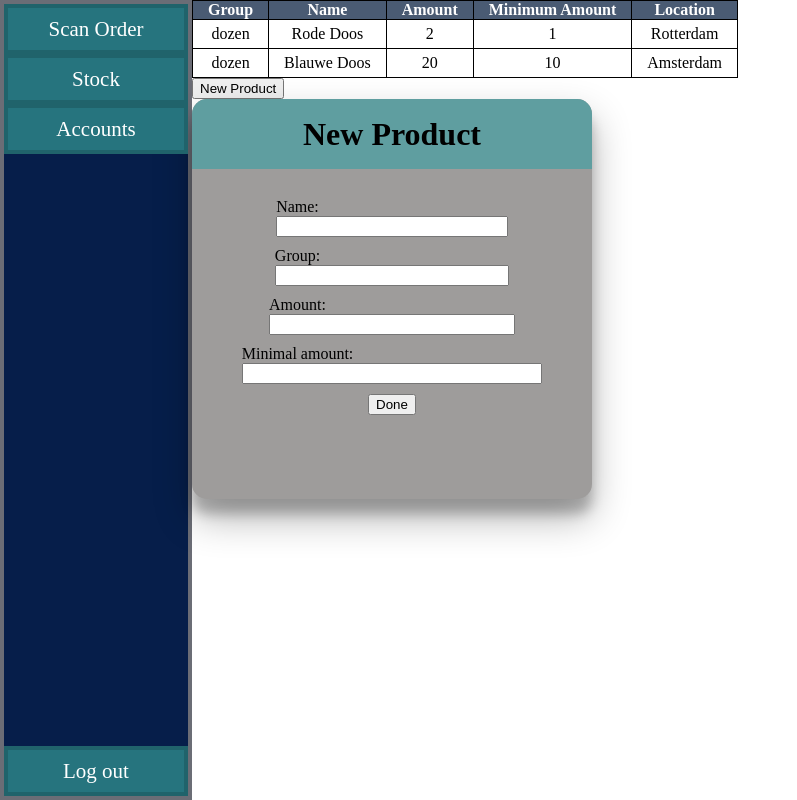
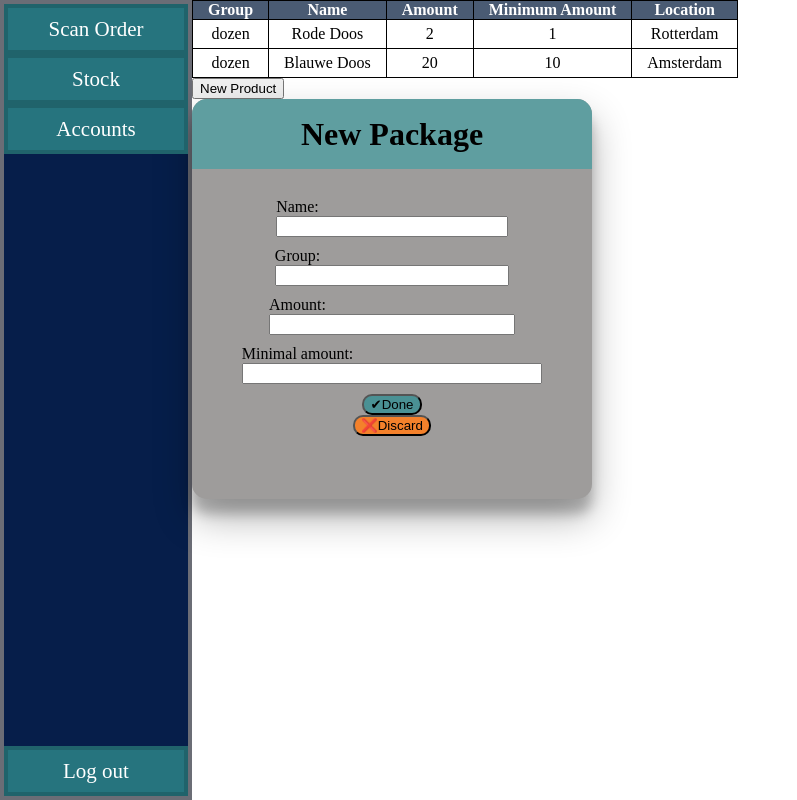
Before and after one commit to DaaromThomas/FrontendVdLelie_Angular, an Angular app: page /stock in a window 1280 px wide. Both pictures are taken after a click on the button "New Product". Shown: the whole page, without its empty margins (0-797 px from the left). Built offline with nearby package versions, Linux system fonts and the light colour scheme.

Commit message:
feat: popup can be closed without saving package

```diff
--- a/src/app/stock/add-package-popup/add-package-popup.component.css
+++ b/src/app/stock/add-package-popup/add-package-popup.component.css
@@ -44,3 +44,13 @@
     box-sizing: border-box;
     margin-bottom: 10px;
 }
+
+.done-button {
+    background-color: #4a9194;
+    border-radius: 10px;
+}
+
+.close-button {
+    background-color: #f4812b;
+    border-radius: 10px;
+}
--- a/src/app/stock/add-package-popup/add-package-popup.component.html
+++ b/src/app/stock/add-package-popup/add-package-popup.component.html
@@ -1,5 +1,5 @@
 <div id="product-add-dialog" class="container">
-    <h1 class="title">New Product</h1>
+    <h1 class="title">New Package</h1>
     <h3 class="error-message">{{ error }}</h3>
     <form [formGroup]="newPackage" class="form">
       <div class="form-group">
@@ -22,5 +22,6 @@
         <input class="input" id="amountInStock-input" formControlName="minAmount">
       </div>
     </form>
-    <button class="done-button" (click)="done()">Done</button>
+    <button class="done-button" (click)="done()">✔Done</button>
+    <button class="close-button" (click)="close()">❌Discard</button>
   </div>
--- a/src/app/stock/add-package-popup/add-package-popup.component.ts
+++ b/src/app/stock/add-package-popup/add-package-popup.component.ts
@@ -27,6 +27,10 @@ export class AddPackagePopupComponent {
     }
   }
 
+  close(): void {
+    this.popupClosed.emit(false);
+  }
+
   error: string = '';
   checkNewPackage(): any {
     const packaging = this.newPackage.value;
```
